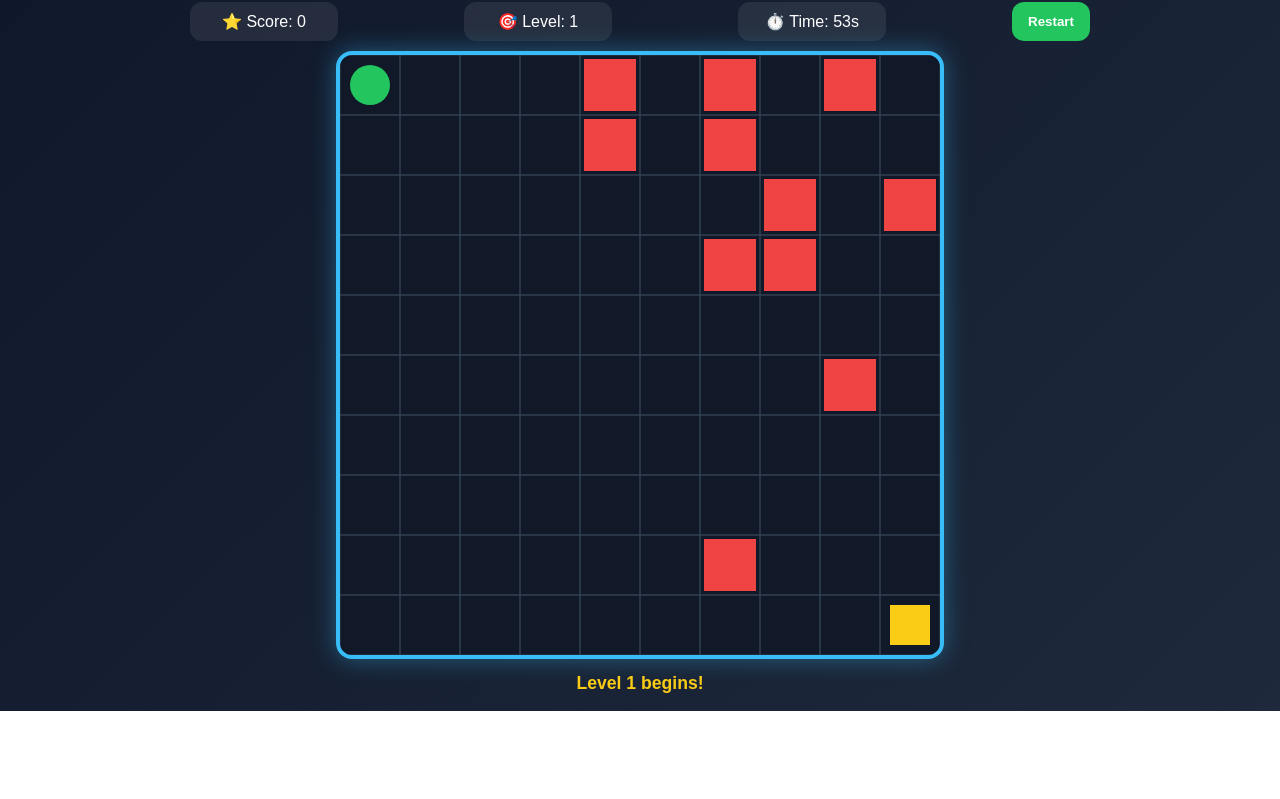
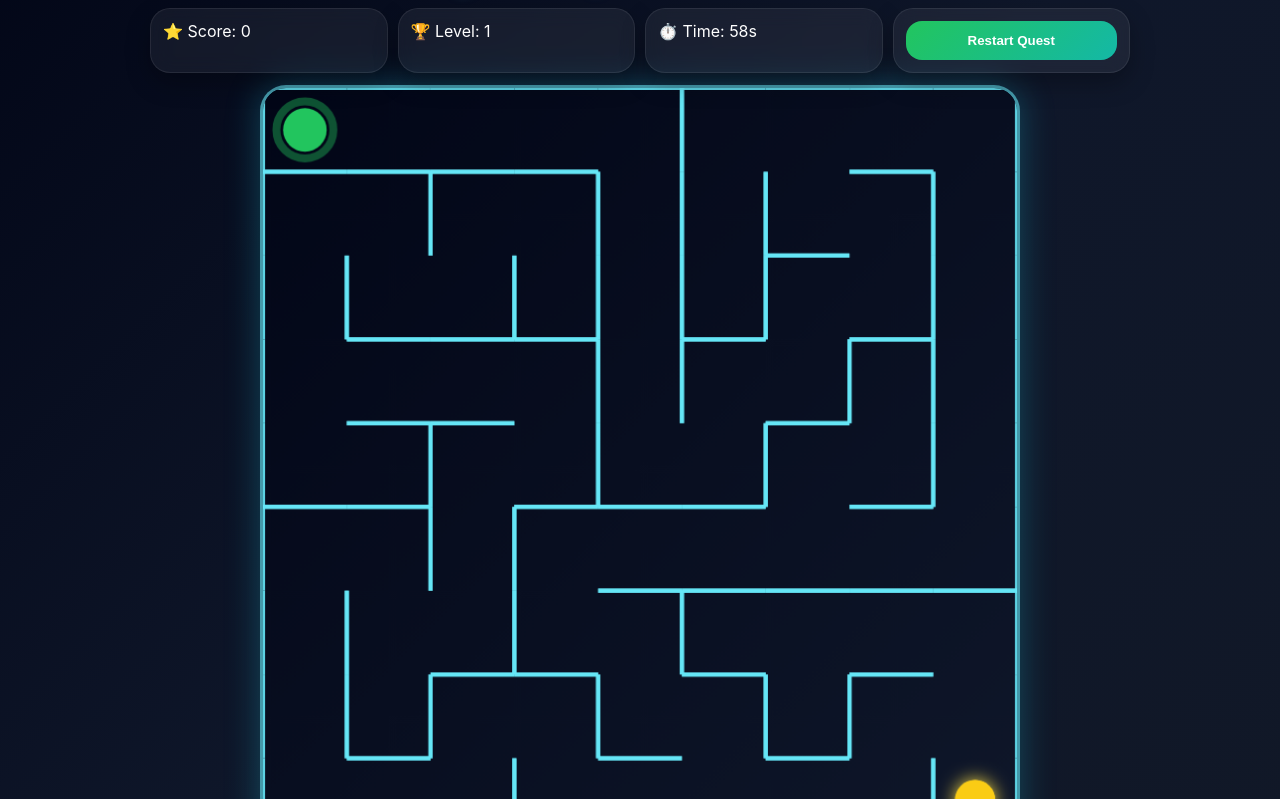
Before and after one commit to shreyascmslko-commits/Maze-Game, a plain HTML site: page index.html in a window 1280 px wide. Shown: the part 89-888 px from the top of the page. Before the commit the page ends 800 px from the top, so only its background shows below. Drawn offline with Linux system fonts and the light colour scheme.

Commit message:
Update index.html

```diff
--- a/index.html
+++ b/index.html
@@ -1,47 +1,47 @@
-<!DOCTYPE html><html lang="en">
+<!DOCTYPE html><html lang='en'>
 <head>
-<meta charset="UTF-8">
-<meta name="viewport" content="width=device-width, initial-scale=1.0">
-<title>Epic Maze Quest</title>
+<meta charset='UTF-8'>
+<meta name='viewport' content='width=device-width,initial-scale=1.0'>
+<title>Shreyas Epic Quest Deluxe</title>
 <style>
-body{margin:0;font-family:Arial,sans-serif;background:linear-gradient(135deg,#0f172a,#1e293b);color:#fff;display:flex;justify-content:center;align-items:center;min-height:100vh;overflow:hidden}
-#wrap{width:min(95vw,900px);text-align:center}
-canvas{background:#111827;border:4px solid #38bdf8;border-radius:16px;touch-action:none;max-width:100%;height:auto;box-shadow:0 0 25px rgba(56,189,248,.4)}
-#hud{display:flex;justify-content:space-between;gap:10px;flex-wrap:wrap;margin:10px 0}
-.card{background:rgba(255,255,255,.08);padding:10px 14px;border-radius:12px;min-width:120px}
-#msg{margin-top:10px;font-size:1.1rem;font-weight:bold;color:#facc15;min-height:28px}
-button{padding:10px 16px;border:none;border-radius:12px;background:#22c55e;color:#fff;font-weight:bold;cursor:pointer}
+*{box-sizing:border-box}body{margin:0;font-family:Inter,Segoe UI,Arial,sans-serif;background:linear-gradient(135deg,#020617,#0f172a,#111827);color:#fff;min-height:100vh;display:flex;justify-content:center;align-items:center;padding:12px}#app{width:min(96vw,980px)}h1{text-align:center;margin:8px 0 14px;font-size:clamp(2rem,4vw,3.3rem);letter-spacing:.5px}.glow{color:#67e8f9;text-shadow:0 0 12px rgba(103,232,249,.55)}#hud{display:grid;grid-template-columns:repeat(auto-fit,minmax(140px,1fr));gap:10px;margin-bottom:12px}.card{background:rgba(255,255,255,.06);border:1px solid rgba(255,255,255,.08);backdrop-filter:blur(10px);padding:12px;border-radius:20px;box-shadow:0 10px 24px rgba(0,0,0,.28)}button{width:100%;padding:12px;border:none;border-radius:16px;font-weight:800;background:linear-gradient(135deg,#22c55e,#14b8a6);color:#fff}canvas{display:block;margin:auto;width:min(92vw,760px);height:min(92vw,760px);max-width:760px;max-height:760px;border-radius:26px;border:3px solid rgba(103,232,249,.65);background:#020617;box-shadow:0 0 35px rgba(34,211,238,.28);touch-action:none}#msg{text-align:center;margin-top:12px;font-weight:800;color:#fde047;min-height:30px}.tip{text-align:center;color:#cbd5e1;font-size:.92rem;margin-top:6px}
 </style>
 </head>
 <body>
-<div id='wrap'>
-<h1>🌀 Epic Maze Quest</h1>
+<div id='app'>
+<h1>⚔️ <span class='glow'>Shreyas Epic Quest Deluxe</span></h1>
 <div id='hud'>
 <div class='card'>⭐ Score: <span id='score'>0</span></div>
-<div class='card'>🎯 Level: <span id='level'>1</span></div>
+<div class='card'>🏆 Level: <span id='level'>1</span></div>
 <div class='card'>⏱️ Time: <span id='time'>60</span>s</div>
-<button onclick='restartGame()'>Restart</button>
+<div class='card'><button onclick='restartGame()'>Restart Quest</button></div>
 </div>
-<canvas id='game' width='600' height='600'></canvas>
-<div id='msg'>Find the golden exit!</div>
+<canvas id='game' width='760' height='760'></canvas>
+<div id='msg'>Find the glowing portal and escape the maze!</div>
+<div class='tip'>Laptop: Arrow Keys / WASD • Phone & Tablet: Swipe firmly in any direction</div>
 </div>
 <script>
-const canvas=document.getElementById('game'),ctx=canvas.getContext('2d');
-const size=10; let cell=60; let level=1,score=0,time=60; let player={x:0,y:0}; let exit={x:9,y:9}; let walls=[]; let timer;
-const msgs=['Brilliant move!','Amazing!','You are a maze master!','Keep going!','Legendary reflexes!'];
-function rand(n){return Math.floor(Math.random()*n)}
-function buildLevel(){cell=canvas.width/size; walls=[]; player={x:0,y:0}; exit={x:size-1,y:size-1}; for(let i=0;i<level*12;i++){let x=rand(size),y=rand(size); if((x||y)&&(x!=exit.x||y!=exit.y)) walls.push({x,y});} showMsg('Level '+level+' begins!'); resetTime(); draw();}
-function draw(){ctx.clearRect(0,0,canvas.width,canvas.height); for(let y=0;y<size;y++)for(let x=0;x<size;x++){ctx.strokeStyle='#334155';ctx.strokeRect(x*cell,y*cell,cell,cell);} walls.forEach(w=>{ctx.fillStyle='#ef4444';ctx.fillRect(w.x*cell+4,w.y*cell+4,cell-8,cell-8)}); ctx.fillStyle='#facc15';ctx.fillRect(exit.x*cell+10,exit.y*cell+10,cell-20,cell-20); ctx.beginPath(); ctx.fillStyle='#22c55e'; ctx.arc(player.x*cell+cell/2,player.y*cell+cell/2,cell/3,0,Math.PI*2); ctx.fill(); }
-function blocked(x,y){return x<0||y<0||x>=size||y>=size||walls.some(w=>w.x===x&&w.y===y)}
-function move(dx,dy){let nx=player.x+dx,ny=player.y+dy; if(!blocked(nx,ny)){player.x=nx;player.y=ny; score+=5; if(Math.random()<0.3) showMsg(msgs[rand(msgs.length)]);} else {showMsg('Oops! Wall ahead!'); score=Math.max(0,score-2);} updateHUD(); draw(); if(player.x===exit.x&&player.y===exit.y){score+=100; level++; showMsg('🏆 Level cleared!'); updateHUD(); setTimeout(buildLevel,700);} }
-function updateHUD(){scoreEl.textContent=score; levelEl.textContent=level; timeEl.textContent=time;}
-function showMsg(t){msg.textContent=t;}
-function resetTime(){clearInterval(timer); time=Math.max(25,60-level*2); timer=setInterval(()=>{time--; updateHUD(); if(time<=0){clearInterval(timer); showMsg('⏰ Time up! Retrying level...'); setTimeout(buildLevel,1000);} },1000); updateHUD();}
-function restartGame(){level=1;score=0;buildLevel();}
-window.addEventListener('keydown',e=>{if(e.key==='ArrowUp')move(0,-1); if(e.key==='ArrowDown')move(0,1); if(e.key==='ArrowLeft')move(-1,0); if(e.key==='ArrowRight')move(1,0);});
-let lastTouch=null; canvas.addEventListener('touchstart',e=>{lastTouch=[e.touches[0].clientX,e.touches[0].clientY];}); canvas.addEventListener('touchmove',e=>{e.preventDefault(); let t=e.touches[0]; let dx=t.clientX-lastTouch[0],dy=t.clientY-lastTouch[1]; if(Math.abs(dx)>Math.abs(dy)){ if(dx>12) move(1,0); else if(dx<-12) move(-1,0);} else { if(dy>12) move(0,1); else if(dy<-12) move(0,-1);} lastTouch=[t.clientX,t.clientY];},{passive:false});
+const c=document.getElementById('game'),x=c.getContext('2d');
 const scoreEl=document.getElementById('score'),levelEl=document.getElementById('level'),timeEl=document.getElementById('time'),msg=document.getElementById('msg');
-buildLevel();
+let cols=10,rows=10,size,grid=[],stack=[],player,goal,level=1,score=0,time=60,timer,trail=[];
+function Cell(i,j){this.i=i;this.j=j;this.w=[1,1,1,1];this.v=false}
+const id=(i,j)=>i+j*cols;
+function maze(){grid=[];stack=[];for(let j=0;j<rows;j++)for(let i=0;i<cols;i++)grid.push(new Cell(i,j));let cur=grid[0];cur.v=true;while(true){let n=[];let {i,j}=cur;[[i,j-1,0],[i+1,j,1],[i,j+1,2],[i-1,j,3]].forEach(a=>{let ni=a[0],nj=a[1];if(ni>=0&&nj>=0&&ni<cols&&nj<rows&&!grid[id(ni,nj)].v)n.push([grid[id(ni,nj)],a[2]])});if(n.length){let p=n[Math.floor(Math.random()*n.length)],nx=p[0],d=p[1];stack.push(cur);cur.w[d]=0;nx.w[(d+2)%4]=0;nx.v=true;cur=nx}else if(stack.length)cur=stack.pop();else break;}}
+function start(){cols=rows=Math.min(8+level,22);maze();player={i:0,j:0};goal={i:cols-1,j:rows-1};trail=[];time=Math.max(18,65-level*2);clearInterval(timer);timer=setInterval(()=>{time--;hud();if(time<=0){show('⏰ Time Over! Try again...');setTimeout(start,800)}},1000);show('✨ Level '+level+' begins!');hud();draw();}
+function hud(){scoreEl.textContent=score;levelEl.textContent=level;timeEl.textContent=time}
+function show(t){msg.textContent=t}
+function draw(){size=c.width/cols;x.clearRect(0,0,c.width,c.height);let bg=x.createLinearGradient(0,0,c.width,c.height);bg.addColorStop(0,'#020617');bg.addColorStop(1,'#0f172a');x.fillStyle=bg;x.fillRect(0,0,c.width,c.height);
+trail.forEach(p=>{x.fillStyle='rgba(34,197,94,.08)';x.fillRect(p.i*size+size*.2,p.j*size+size*.2,size*.6,size*.6)});
+for(let cell of grid){let px=cell.i*size,py=cell.j*size;x.strokeStyle='rgba(103,232,249,.9)';x.lineWidth=Math.max(2,size*.05);if(cell.w[0])ln(px,py,px+size,py);if(cell.w[1])ln(px+size,py,px+size,py+size);if(cell.w[2])ln(px,py+size,px+size,py+size);if(cell.w[3])ln(px,py,px,py+size)}
+let gx=goal.i*size+size/2,gy=goal.j*size+size/2;x.beginPath();x.fillStyle='#facc15';x.arc(gx,gy,size*.24,0,Math.PI*2);x.fill();x.shadowBlur=18;x.shadowColor='#fde047';x.fill();x.shadowBlur=0;
+let px=player.i*size+size/2,py=player.j*size+size/2;x.beginPath();x.fillStyle='#22c55e';x.arc(px,py,size*.26,0,Math.PI*2);x.fill();x.beginPath();x.strokeStyle='rgba(34,197,94,.4)';x.lineWidth=8;x.arc(px,py,size*.34,0,Math.PI*2);x.stroke();}
+function ln(a,b,d,e){x.beginPath();x.moveTo(a,b);x.lineTo(d,e);x.stroke()}
+function move(dir){let cur=grid[id(player.i,player.j)];if(cur.w[dir]){show('🚧 Wall blocked your path!');score=Math.max(0,score-1);hud();return}trail.push({i:player.i,j:player.j});if(trail.length>25)trail.shift();if(dir===0)player.j--;if(dir===1)player.i++;if(dir===2)player.j++;if(dir===3)player.i--;score+=5;const praise=['🔥 Great!','⚡ Swift move!','🌟 Amazing!','💎 Brilliant!'];if(Math.random()<.35)show(praise[Math.floor(Math.random()*praise.length)]);if(player.i===goal.i&&player.j===goal.j){score+=100;clearInterval(timer);show('🎉 Victory! Portal reached! Next Level Unlocked!');level++;hud();draw();setTimeout(start,1200);return}hud();draw();}
+function restartGame(){level=1;score=0;start()}
+addEventListener('keydown',e=>{let k=e.key.toLowerCase();if(k==='arrowup'||k==='w')move(0);if(k==='arrowright'||k==='d')move(1);if(k==='arrowdown'||k==='s')move(2);if(k==='arrowleft'||k==='a')move(3)});
+let sx=0,sy=0;function handleSwipe(nx,ny){let dx=nx-sx,dy=ny-sy;if(Math.hypot(dx,dy)<24)return;if(Math.abs(dx)>Math.abs(dy))move(dx>0?1:3);else move(dy>0?2:0);sx=nx;sy=ny;}
+c.addEventListener('touchstart',e=>{sx=e.touches[0].clientX;sy=e.touches[0].clientY},{passive:true});c.addEventListener('touchmove',e=>{e.preventDefault();handleSwipe(e.touches[0].clientX,e.touches[0].clientY)},{passive:false});
+start();
 </script>
 </body>
 </html>
```
